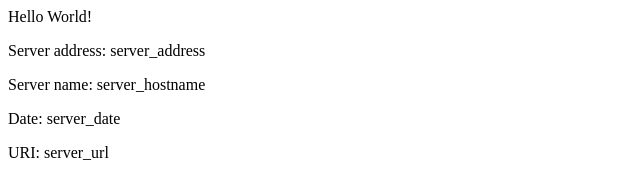
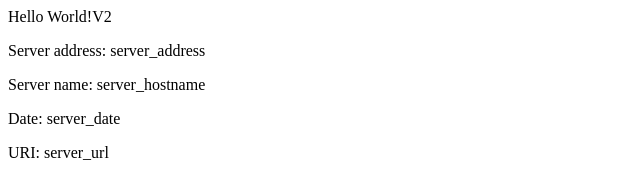
Before and after one commit to msstrk/eks-example, a plain HTML site: page src/index.html in a window 1280 px wide. Shown: the full height of the page, 0-640 px from the left. Drawn offline with Linux system fonts and the light colour scheme.

Commit message:
v2 Updating home page

```diff
--- a/src/index.html
+++ b/src/index.html
@@ -1,8 +1,8 @@
 <head>
-<title>Hello World</title>
+<title>Hello World v2</title>
 </head>
 <div class="info">
-<h>Hello World!</h>
+<h>Hello World!V2</h>
 <p><span>Server&nbsp;address:</span> <span>server_address</span></p>
 <p><span>Server&nbsp;name:</span> <span>server_hostname</span></p>
 <p class="smaller"><span>Date:</span> <span>server_date</span></p>
```
